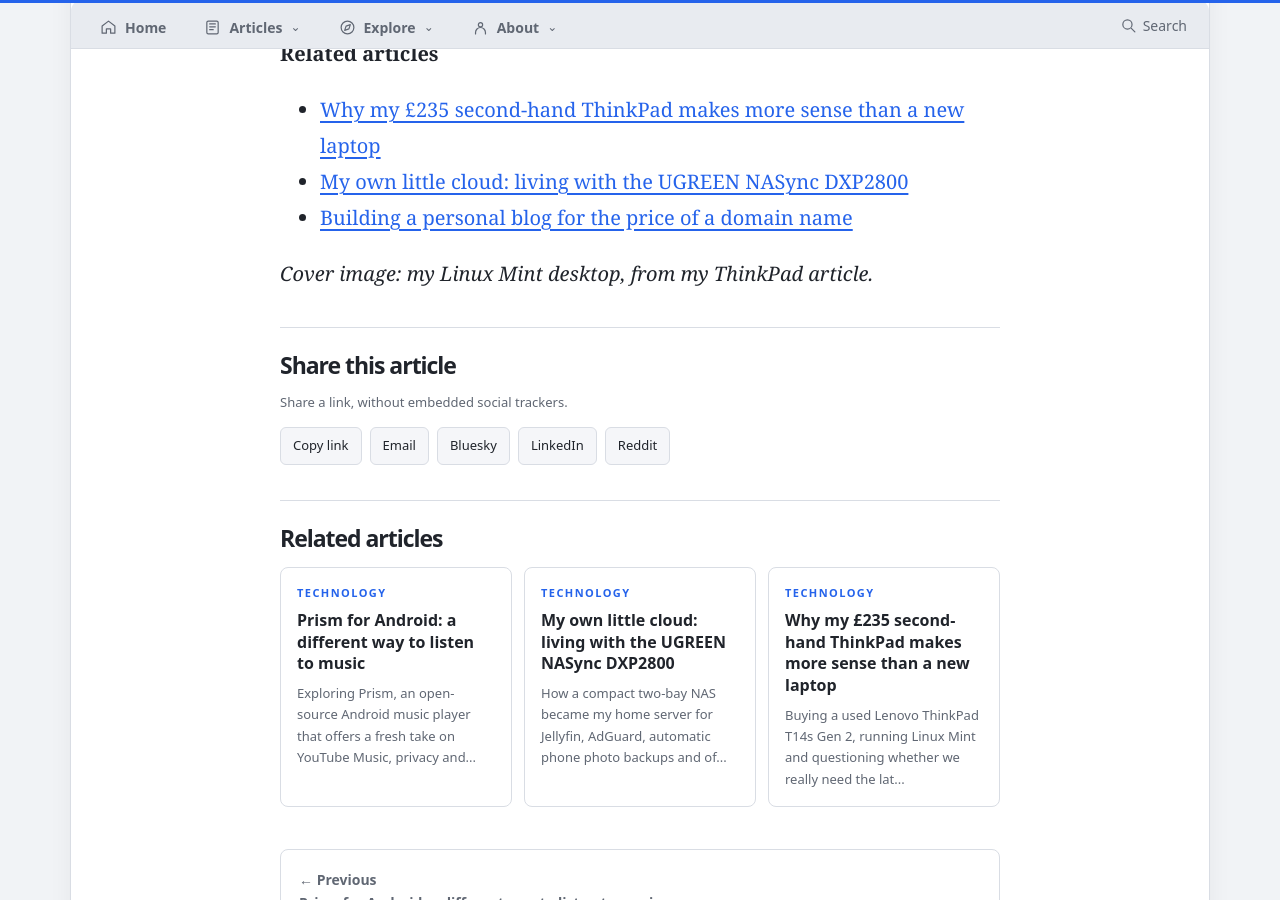
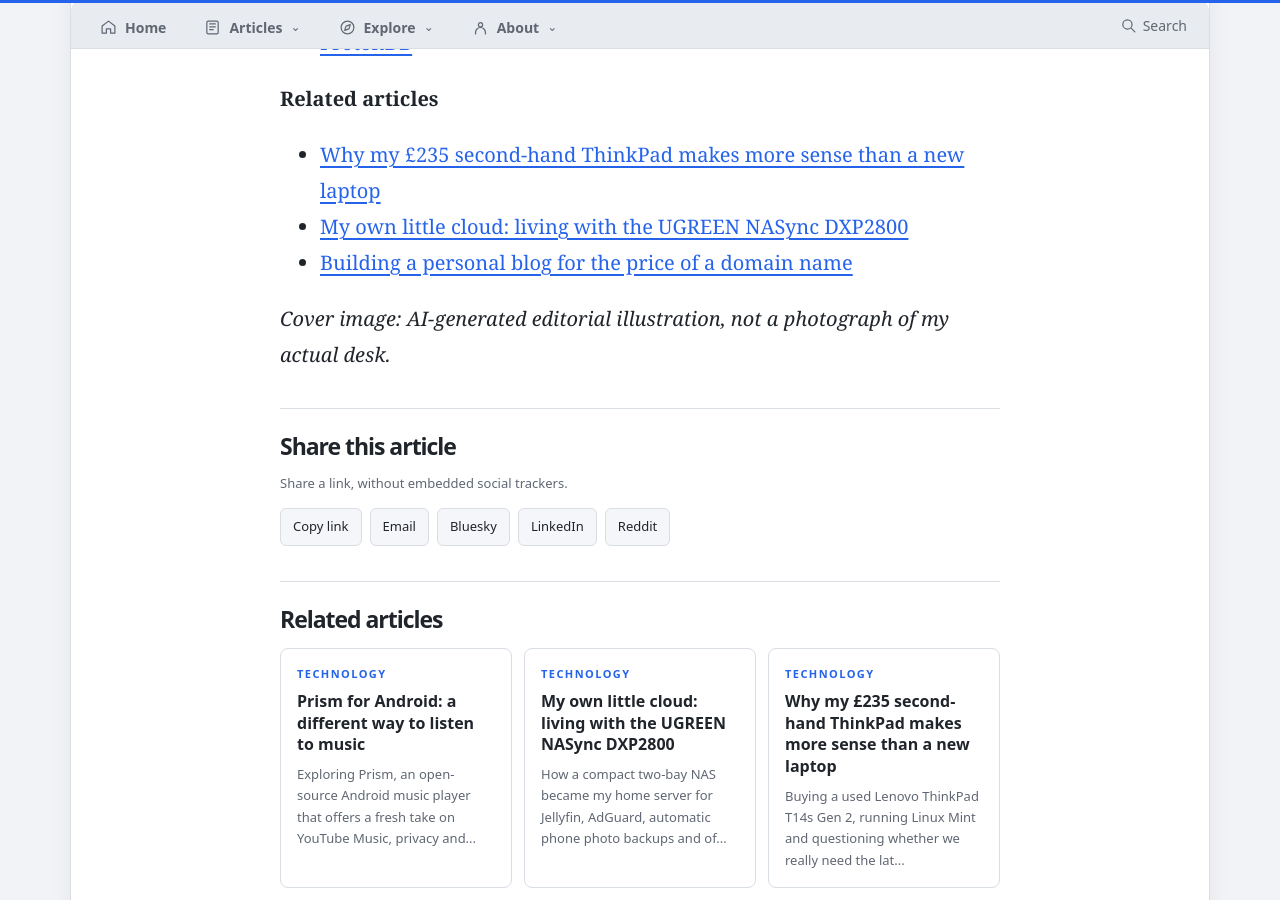
Before and after one commit to jrewillis-bit/theothertab, a Jekyll site: the page built from _posts/2026-11-25-why-im-moving-away-from-windows.md, in a window 1280 px wide and 900 px high, scrolled down 14721 px. Built offline with Jekyll 4.4.1, drawn with Linux system fonts in a browser that asks for light colours.

Commit message:
Use new Linux Mint and SUSE editorial cover image

```diff
--- a/_posts/2026-11-25-why-im-moving-away-from-windows.md
+++ b/_posts/2026-11-25-why-im-moving-away-from-windows.md
@@ -4,8 +4,8 @@ title: "Why I'm gradually moving away from Microsoft Windows"
 category: Technology
 description: "Why I'm gradually replacing Windows with Linux Mint, the software I can still use, the compromises I've made and why older computers deserve a longer life."
 tags: [Linux, Linux Mint, Windows, Open Source, Digital Independence]
-cover: /assets/images/thinkpad-linux-mint.webp
-cover_alt: "My Linux Mint desktop with a colourful abstract wallpaper and application panel"
+cover: /assets/images/why-im-moving-away-from-windows-cover.webp
+cover_alt: "Illustration of a Lenovo ThinkPad running Linux Mint beside SUSE Linux 7.3 CDs on a wooden desk"
 featured: false
 ---
 
@@ -251,4 +251,4 @@ Today, I use Linux because I increasingly want my technology to get out of the w
 - [My own little cloud: living with the UGREEN NASync DXP2800](/articles/my-own-little-cloud-ugreen-nasync-dxp2800/)
 - [Building a personal blog for the price of a domain name](/articles/building-a-personal-blog-for-the-price-of-a-domain-name/)
 
-*Cover image: my Linux Mint desktop, from my ThinkPad article.*
+*Cover image: AI-generated editorial illustration, not a photograph of my actual desk.*
```
